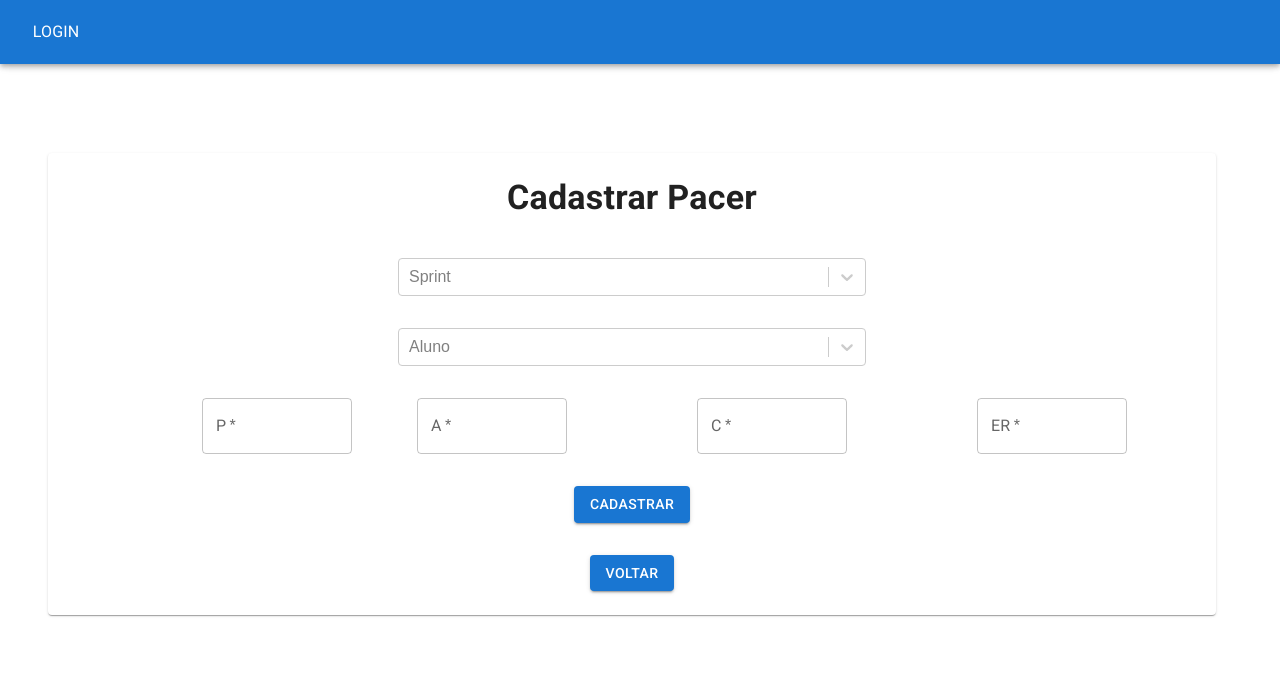
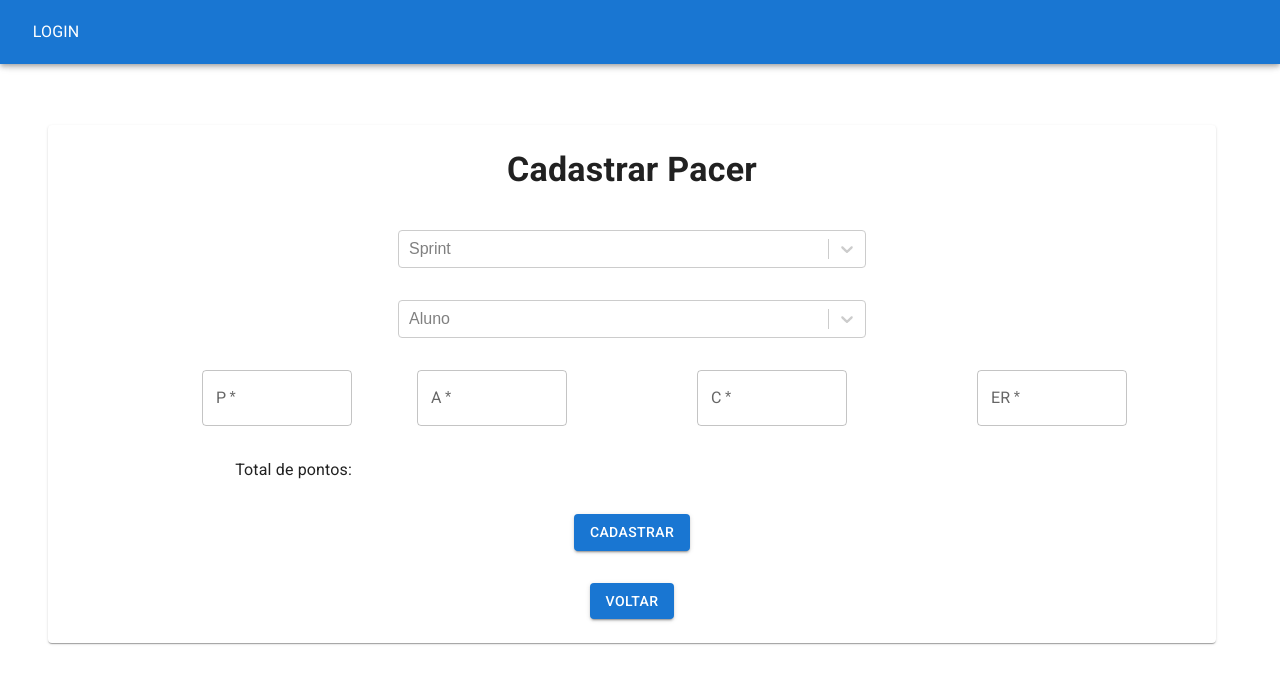
Before and after one commit to Salitop/SmartPacer-UI, a React (Create React App) app in the folder smartpacerUI/: page /cadastrarPacer in a window 1280 px wide. Shown: the top 684 px of the page. Built offline with nearby package versions, Linux system fonts and the light colour scheme; no server answers.

Commit message:
Remoção de useEffect não utilizado, formatação de código e adição do funcionamento dos pontos Pacer por equipe

```diff
--- a/smartpacerUI/src/pages/CadastrarPacer.jsx
+++ b/smartpacerUI/src/pages/CadastrarPacer.jsx
@@ -24,6 +24,8 @@ function ViewPacer() {
   const [notaA, setNotaA] = useState();
   const [notaC, setNotaC] = useState();
   const [notaER, setNotaER] = useState();
+  const [pontosPacer, setPontosPacer] = useState();
+
   const alunoId = localStorage.getItem('idUsuario')
 
   const fetchData = async () => {
@@ -49,6 +51,13 @@ function ViewPacer() {
     setSprints(resultSprint.data);
 }
 
+const fetchDataNotaPacer = async () => {
+  const result = await Axios.get("http://127.0.0.1:5000/obterValorEquipeSprint", {
+                                   params: { idequipe: alunos[0].idEquipe, idsprint: sprintId },
+  });
+  setPontosPacer(result.data.valorSprint);
+}
+
 React.useEffect(() => {
     fetchData();
   }, []);
@@ -72,9 +81,11 @@ React.useEffect(() => {
     }
   }, [alunos, sprints]);
 
+  React.useEffect(() => {
+    fetchDataNotaPacer()
+  }, [sprintId, alunoAlvoId]);
+
   function eventoCadastrar(){
-    console.log("Id do aluno alvo: " + alunoAlvoId + " / Id da Sprint: " + sprintId + " / Id do usuário logado: " + alunoId);
-
     const dadosPacer ={
         notaP: notaP,
         notaA: notaA,
@@ -173,6 +184,14 @@ React.useEffect(() => {
                     onChange={event => setNotaER(event.target.value)}
                   />
                 </Grid>
+                <Grid item sx={{display: "grid", gridTemplateColumns: "repeat(4, 1fr)"}}>
+                <Typography sx={{justifySelf: "right"}}>
+                  Total de pontos: {pontosPacer}
+                </Typography>
+                {/* <Text sx={{justifySelf: "left"}}>
+                  Pontos restantes: {totalPacerRestante}
+                </Text> */}
+                </Grid>
 
                 <Grid item sx={{ alignSelf: "center" }}>
                   <Button variant="contained" onClick={eventoCadastrar}>
--- a/smartpacerUI/src/pages/ViewPacer.jsx
+++ b/smartpacerUI/src/pages/ViewPacer.jsx
@@ -49,11 +49,6 @@ function ViewPacer() {
   // buscar Equipes
   React.useEffect(() => {
     fetchDataEquipe();
-  }, []);
-
-  // buscar Sprints
-  React.useEffect(() => {
-
   }, []);
 
   // buscar Notas
```
